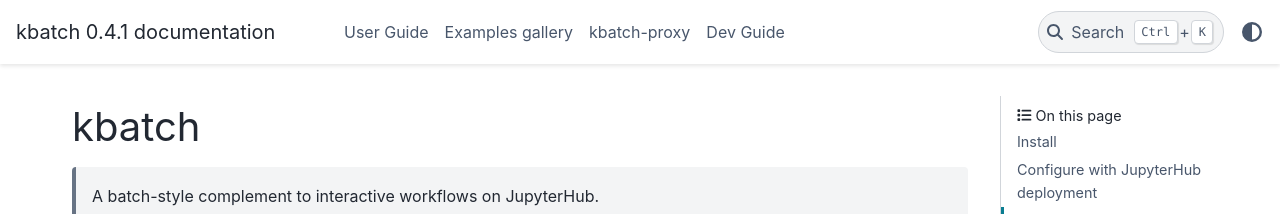
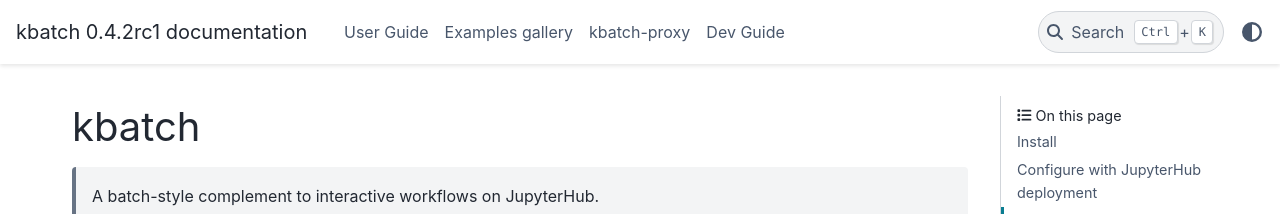
Before and after one commit to kbatch-dev/kbatch, a Sphinx documentation site: the page built from docs/source/index.md, in a window 1280 px wide. Shown: the top 214 px of the page. Built offline with Sphinx 7.4.7 and the PyData theme 0.15.4, drawn with Linux system fonts in a browser that asks for light colours.

Commit message:
Update conf.py

```diff
--- a/docs/source/conf.py
+++ b/docs/source/conf.py
@@ -22,7 +22,7 @@
 author = "Tom Augspurger"
 
 # The full version, including alpha/beta/rc tags
-release = "0.4.1"
+release = "0.4.2rc1"
 
 
 # -- General configuration ---------------------------------------------------
```
